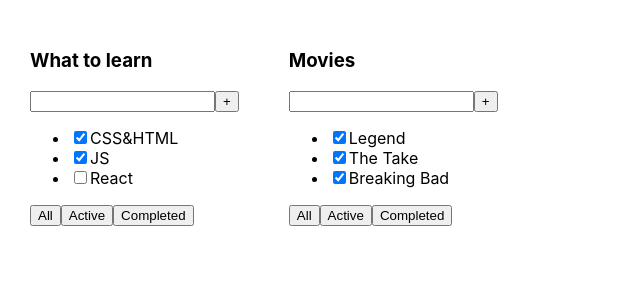
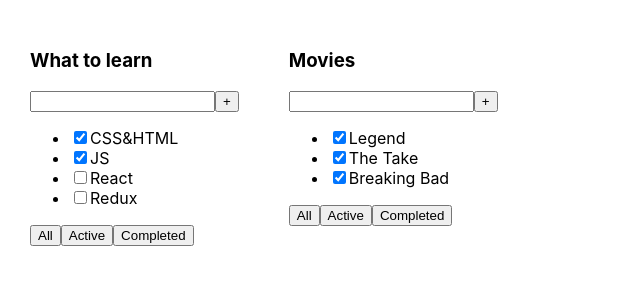
Before and after one commit to SanyaSkl/todolist-repetition, a React (Create React App) app: page / in a window 1280 px wide. Shown: the top 300 px of the page, without its empty margins (0-640 px from the left). Built offline with nearby package versions, Linux system fonts and the light colour scheme.

Commit message:
todolist lesson two: added map method

```diff
--- a/src/App.tsx
+++ b/src/App.tsx
@@ -7,7 +7,8 @@
   let tasks1 = [
     { id: 1, title: "CSS&HTML", isDone: true },
     { id: 2, title: "JS", isDone: true },
-    { id: 3, title: "React", isDone: false }
+    { id: 3, title: "React", isDone: false },
+    { id: 4, title: "Redux", isDone: false }
   ]
 
   let tasks2 = [
--- a/src/components/Todolist.tsx
+++ b/src/components/Todolist.tsx
@@ -20,10 +20,13 @@
                 <button>+</button>
             </div>
             <ul>
-                <li><input type="checkbox" checked={props.tasks[0].isDone}/><span>{props.tasks[0].title}</span></li>
-                <li><input type="checkbox" checked={props.tasks[1].isDone}/><span>{props.tasks[1].title}</span></li>
-                <li><input type="checkbox" checked={props.tasks[2].isDone}/><span>{props.tasks[2].title}</span></li>
-
+                {
+                    props.tasks.map(t => <li><input type="checkbox"
+                                                    checked={t.isDone}/>
+                            <span>{t.title}</span>
+                        </li>
+                    )
+                }
             </ul>
             <div>
                 <button>All</button>
```
